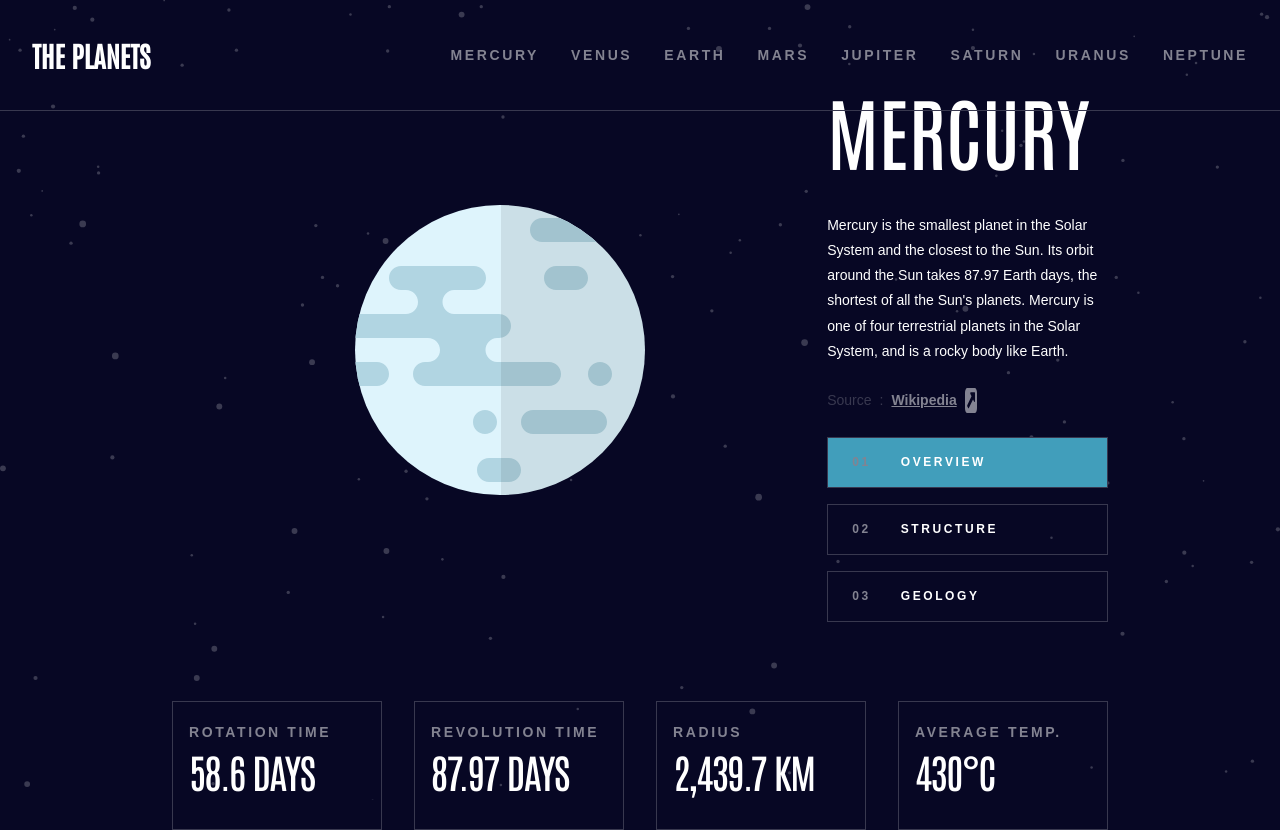
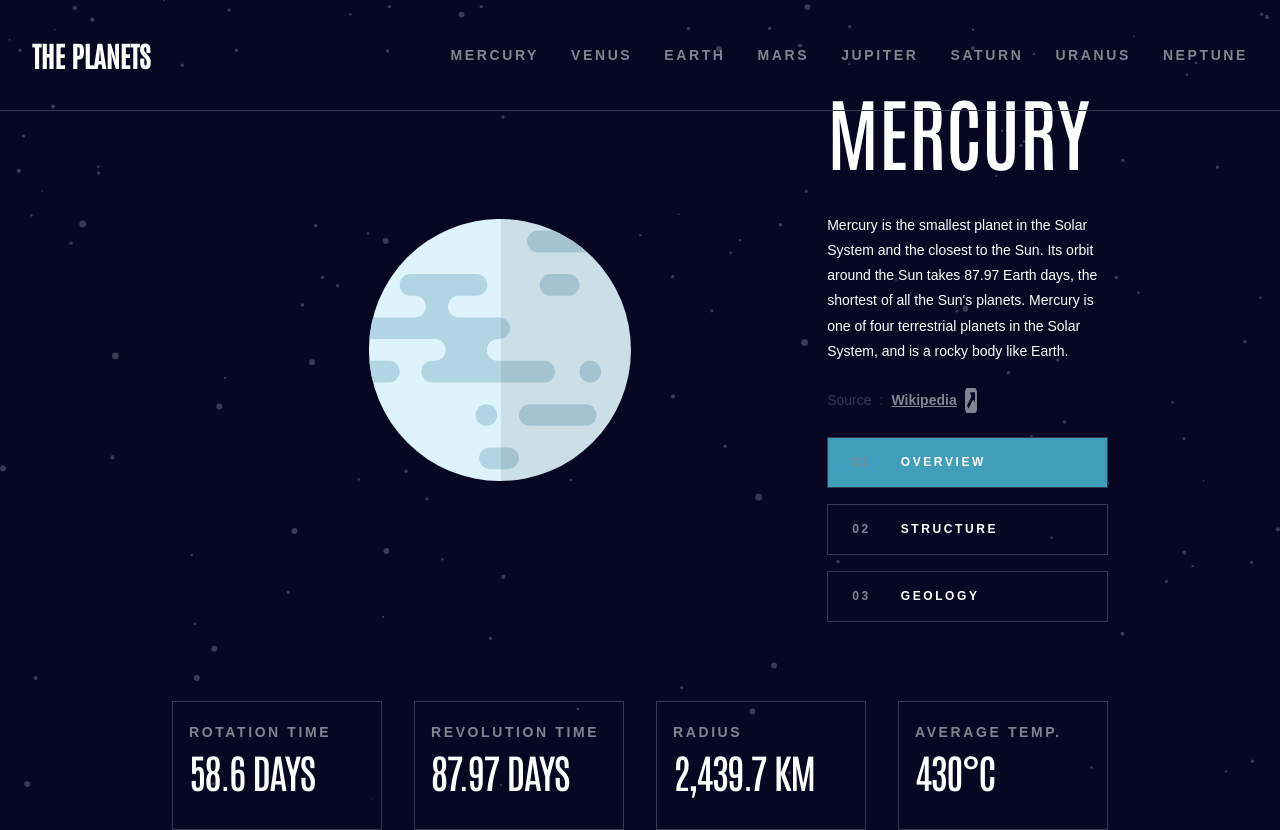
Before and after one commit to I-IAMBATMAN-N/react-planets-fact-site-2, a React (Vite) app: page / in a window 1280 px wide. Built offline with nearby package versions, Linux system fonts and the light colour scheme.

Commit message:
[UPDATE] Img size function
- sets planet image width acc. to planet radius

```diff
--- a/src/components/PlanetContainer.jsx
+++ b/src/components/PlanetContainer.jsx
@@ -6,6 +6,33 @@ export default function PlanetContainer({ currPlanet }) {
   // console.log("Planet.jsx", currPlanet);
   function handleState(state) {
     setNavState(state);
+  }
+
+  function setWidth(planet) {
+    //
+    const radius = planet.radius.slice(0, -2).replace(",", "");
+
+    if (radius < 5000) {
+      //
+      return {
+        width: "40%",
+      };
+    } else if (radius < 10000) {
+      //
+      return {
+        width: "55%",
+      };
+    } else if (radius > 30000) {
+      //
+      return {
+        width: "70%",
+      };
+    } else if (radius > 70000) {
+      //
+      return {
+        width: "85%",
+      };
+    }
   }
 
   return (
@@ -24,7 +51,7 @@ export default function PlanetContainer({ currPlanet }) {
               ? currPlanet.images.internal
               : currPlanet.images.planet
           }
-          alt=""
+          style={setWidth(currPlanet)}
         />
         <img
           src={navState === "geology" ? currPlanet.images.geology : ""}
```
